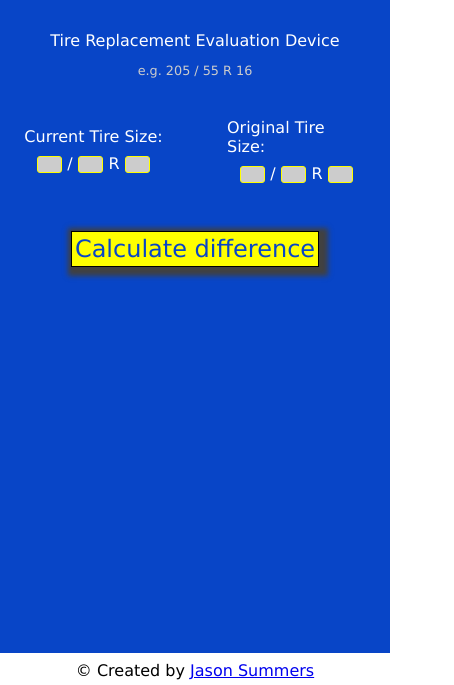
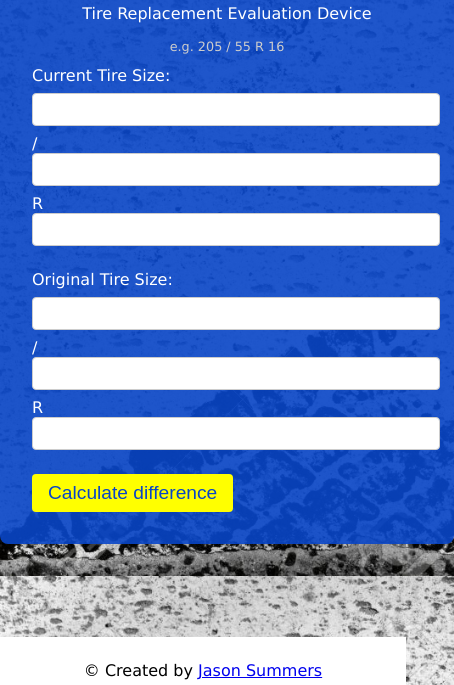
Before and after one commit to jwsummers/Tire-Calculator, a website: page index.html in a window 390 px wide. Shown: the part 159-844 px from the top of the page, 454 px wide, since content can reach past the window. Drawn offline with Linux system fonts and the light colour scheme.

Commit message:
Update style.css

```diff
--- a/style.css
+++ b/style.css
@@ -1,95 +1,83 @@
-@import url("https://fonts.googleapis.com/css?family=Acme");
-
-* {
-  box-sizing: border-box;
+body {
+  background-image: url('img/background.jpg');
+  background-size: cover;
   font-family: Verdana, sans-serif;
+  margin: 0;
   padding: 0;
-  margin: 0;
-}
-
-body {
-  background-image: url(img/background.jpg);
 }
 
 .main-form {
-  background: #0845c7;
-  width: 80%;
-  margin: 4rem auto;
-  padding: 3rem 1rem;
-  height: 80%;
-  display: flex;
-  flex-direction: column;
-  align-items: center;
-  box-shadow: 3px 3px 5px 6px #414141;
+  background: rgba(8, 69, 199, 0.9);
+  width: 100%;
+  max-width: 600px;
+  margin: 2rem auto;
+  padding: 2rem;
+  border-radius: 8px;
+  box-shadow: 0 4px 8px rgba(0, 0, 0, 0.1);
+  color: #ffffff;
 }
 
 .main-header__title {
-  font-family: "Acme", sans-serif;
-  font-size: 4rem;
-  padding: 1.5rem;
+  font-family: 'Acme', sans-serif;
+  font-size: 2.5rem;
+  text-align: center;
   color: #ffff00;
 }
 
 .main-header__info {
   font-size: 1rem;
-  padding: 0.8rem;
-  color: white;
+  text-align: center;
+  color: #ffffff;
 }
 
 .example {
   font-size: 0.8rem;
-  color: #ccc;
+  color: #cccccc;
+  text-align: center;
+  margin-top: 0.5rem;
+}
+
+.tire {
+  margin-bottom: 1rem;
+}
+
+.text-label {
+  display: block;
+  font-size: 1rem;
+  margin-bottom: 0.5rem;
+}
+
+.inputs {
+  display: flex;
+  justify-content: space-between;
+}
+
+.tire-size {
+  width: 30%;
+  padding: 0.5rem;
+  border: 1px solid #cccccc;
+  border-radius: 4px;
   text-align: center;
 }
 
-.tire-sizes {
-  display: grid;
-  grid-template-columns: 1fr 1fr;
-  grid-gap: 1rem;
-  padding-top: 2rem;
-}
-
-.tire {
-  color: white;
-  display: flex;
-  justify-content: center;
-  align-items: center;
-}
-
-.text-label {
-  padding: 0.5rem;
-}
-
-.tire-size {
-  width: 50px;
-  background: #ccc;
-  outline: none;
-  border: 1.5px solid #ffff00;
-  border-radius: 3px;
+.btn-container {
   text-align: center;
-}
-
-.button {
-  padding-top: 3rem;
+  margin-top: 1rem;
 }
 
 .btn {
-  font-size: 1.5rem;
-  padding: 0.2rem;
   background: #ffff00;
   color: #0845c7;
-  border: 1.5px solid black;
-  box-shadow: 3px 3px 5px 6px #414141;
+  font-size: 1.2rem;
+  padding: 0.5rem 1rem;
+  border: none;
+  border-radius: 4px;
   cursor: pointer;
+  transition: background 0.3s;
 }
 
 .btn:hover {
-  background: white;
-}
-
-.btn:active {
-  background: white;
-  box-shadow: none;
+  background: #ffffff;
 }
 
 .main-footer {
@@ -104,72 +92,24 @@ body {
 
 #loading {
   display: none;
-  align-self: center;
-  padding: 1.5rem;
+  text-align: center;
+  margin: 1rem 0;
 }
 
-#results {
+#results, #decision {
   display: none;
-  margin-top: 2rem;
-  color: white;
   text-align: center;
+  margin: 1rem 0;
   font-size: 1.2rem;
 }
 
-#decision {
-  color: white;
-  display: block;
-  padding: 1.5rem;
-  font-size: 1.2rem;
-}
-
-.validate {
-  background-color: red;
-  color: white;
-  margin: 0.5rem;
-  padding: 0.3rem;
-}
-
-@media (max-width: 40rem) {
-  .main-form {
-    margin: auto;
-    height: 100vh;
-    width: 100vw;
-  }
-
-  .main-header__title {
-    text-align: center;
-  }
-
-  .main-header__info {
-    text-align: center;
-  }
-
-  .tire-sizes {
-    flex-direction: column;
-    align-items: center;
+@media (max-width: 576px) {
+  .inputs {
+      flex-direction: column;
   }
 
   .tire-size {
-    width: 1.6rem;
-  }
-
-  .tire {
-    display: flex;
-    flex-direction: column;
-  }
-
-  .inputs {
-    display: inline-block;
+      width: 100%;
+      margin-bottom: 0.5rem;
   }
 }
-
-@media (max-width: 62rem) {
-  .tire-sizes {
-    grid-gap: 3rem;
-  }
-
-  .tire {
-    flex-direction: column;
-  }
-}
```
